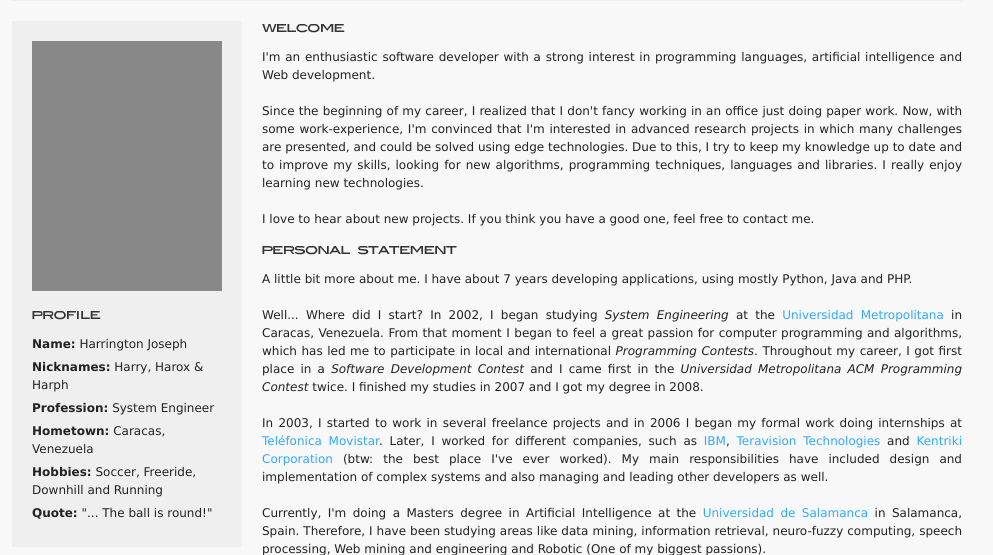
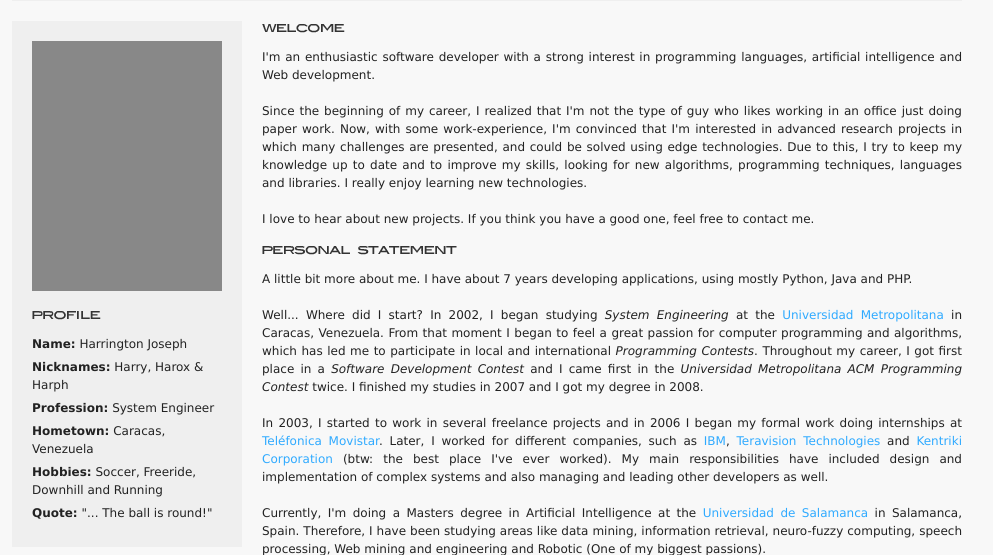
Before and after one commit to harph/hjoseph.com, a Django app: template web/templates/index.html in a window 1280 px wide. Shown: the part 90-645 px from the top of the page, without its empty margins (153-1146 px from the left). Run offline with Django 3.2, Linux system fonts and the light colour scheme; the template is opened without the code that fills it, so the values that code supplies are empty.

```diff
--- a/web/templates/_about.html
+++ b/web/templates/_about.html
@@ -8,7 +8,7 @@
 			</p>
 
 			<p>
-				Since the beginning of my career, I realized that I don't fancy working in an office just doing paper work. Now, with some work-experience, I'm convinced that I'm interested in advanced research projects in which many challenges are presented, and could be solved using edge technologies. Due to this, I try to keep my knowledge up to date and to improve my skills, looking for new algorithms, programming techniques, languages and libraries. I really enjoy learning new technologies.
+				Since the beginning of my career, I realized that I'm not the type of guy who likes working in an office just doing paper work. Now, with some work-experience, I'm convinced that I'm interested in advanced research projects in which many challenges are presented, and could be solved using edge technologies. Due to this, I try to keep my knowledge up to date and to improve my skills, looking for new algorithms, programming techniques, languages and libraries. I really enjoy learning new technologies.
 			</p>
 
 			<p>
```
